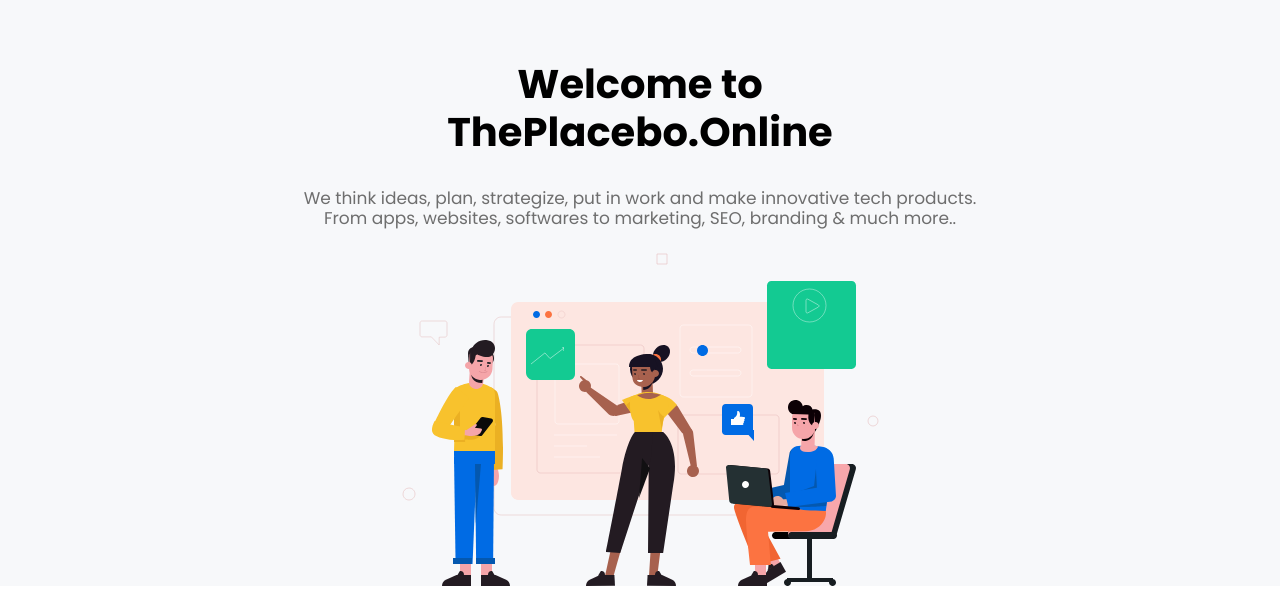
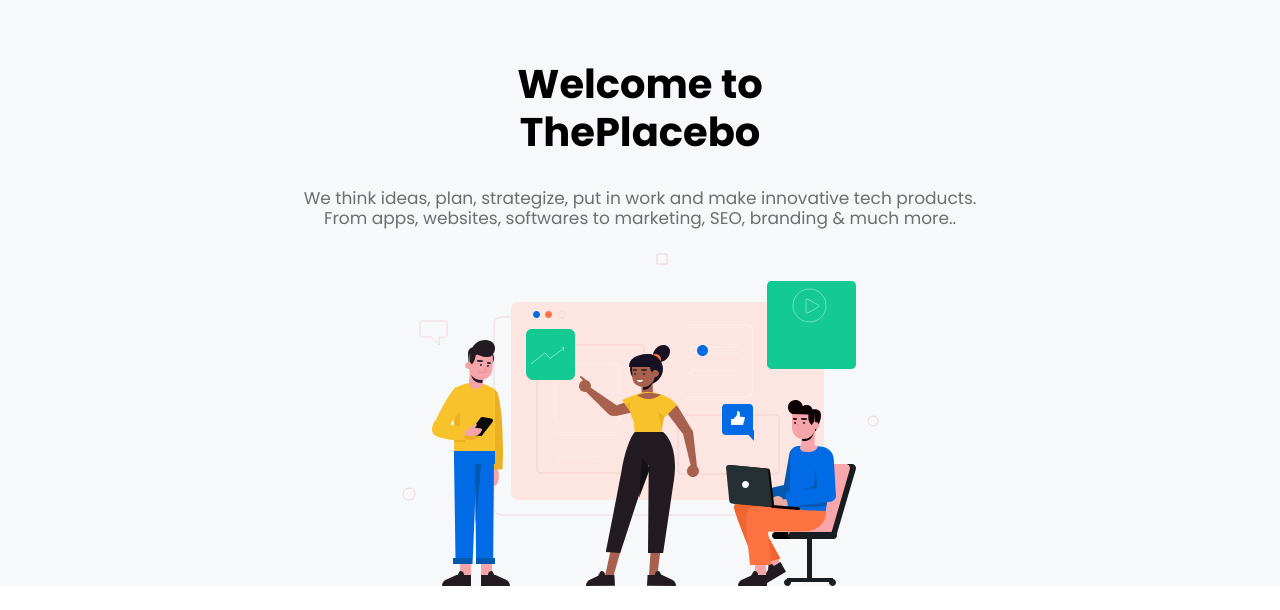
Before and after one commit to fahadkingx7/placebotech, a plain HTML site: page index.html in a window 1280 px wide. Shown: the part 116-726 px from the top of the page. Drawn offline with Linux system fonts and the light colour scheme.

Commit message:
Update index.html

```diff
--- a/index.html
+++ b/index.html
@@ -47,7 +47,7 @@
   </header>
   <div class="banner" >
     <div class="container">
-      <h1 class="font-weight-semibold">Welcome to <br>ThePlacebo.Online</h1><br/>
+      <h1 class="font-weight-semibold">Welcome to <br>ThePlacebo</h1><br/>
       <h6 class="font-weight-normal text-muted pb-3">We think ideas, plan, strategize, put in work and make innovative tech products. <br>From apps, websites, softwares to marketing, SEO, branding & much more.. </h6>
       <img src="images/Group171.svg" alt="" class="img-fluid">
     </div>
```
